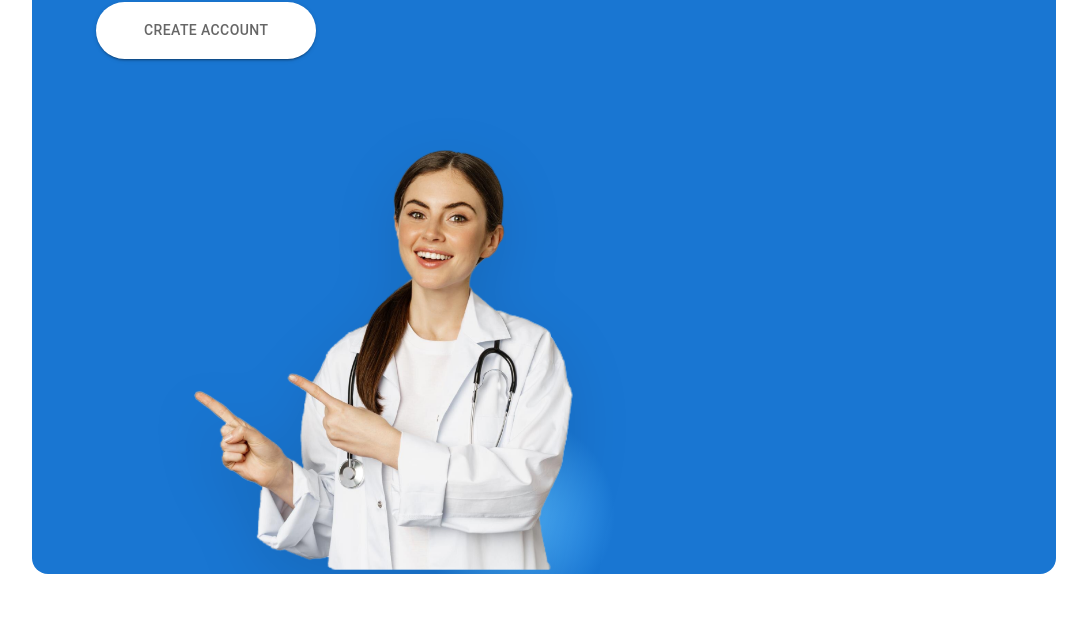
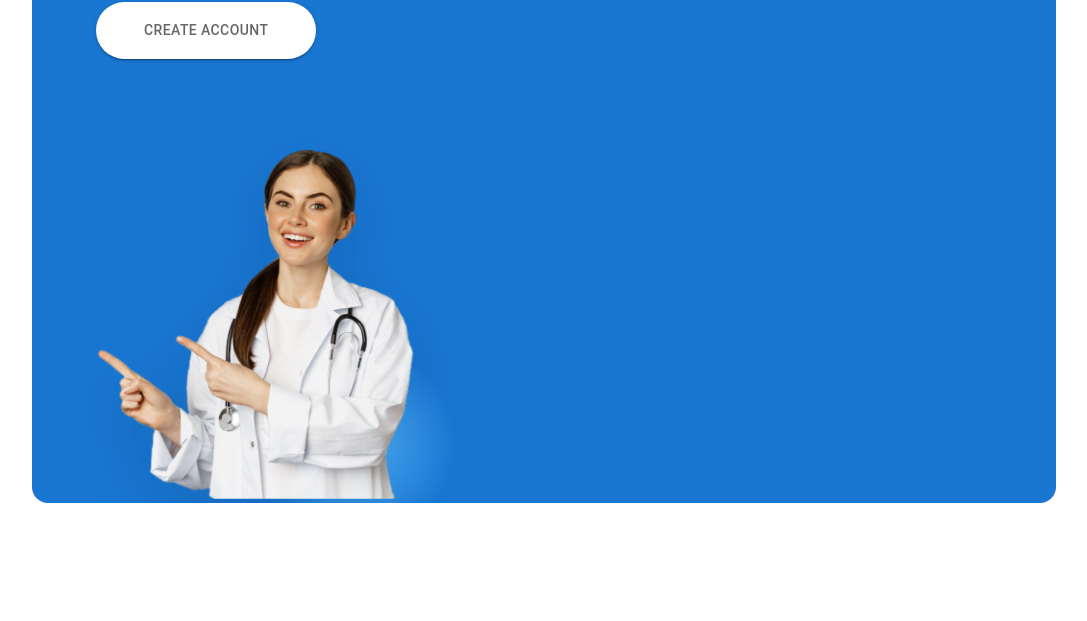
Before and after one commit to TYBVOC/BookMyDoc, a React (Vite) app in the folder frontend/: page / in a window 1280 px wide. Shown: the part 2776-3397 px from the top of the page, without its empty margins (96-1183 px from the left). Built offline with nearby package versions, Linux system fonts and the light colour scheme.

Commit message:
fixed issues

```diff
--- a/frontend/src/components/Banner.jsx
+++ b/frontend/src/components/Banner.jsx
@@ -5,7 +5,7 @@ import { assets } from '../assets/assets';
 
 const floatAnimation = keyframes`
   0% { transform: translateY(0px); }
-  50% { transform: translateY(-10px); }
+  50% { transform: translateY(-7px); }
   100% { transform: translateY(0px); }
 `;
 
@@ -93,7 +93,7 @@ const Banner = () => {
         </Grid2>
 
         {/* Right Side */}
-        <Grid2 item xs={12} md={6} sx={{marginLeft: "6rem", position: "relative", justifySelf: "flex-end", display: { xs: 'none', md: 'block' } }}>
+        <Grid2 item xs={12} md={6} sx={{ position: "relative", justifySelf: "flex-end", display: { xs: 'none', md: 'block' } }}>
           <Box
             sx={{
               position: 'relative',
@@ -120,7 +120,7 @@ const Banner = () => {
                 // bottom: 0,
                 // right: 0,
                 // height: '90%',
-                width: '30vw',
+                width: '25vw',
                 objectFit: "cover",
                 animation: {lg: `${floatAnimation} 6s ease-in-out infinite`},
                 filter: 'drop-shadow(0 20px 30px rgba(0,0,0,0.1))',
--- a/frontend/src/pages/Doctors.jsx
+++ b/frontend/src/pages/Doctors.jsx
@@ -50,7 +50,7 @@ const Doctors = () => {
 
         <List
           sx={{
-            display: { xs: showFilter ? 'flex' : 'none', md: 'flex' },
+            display: { xs: showFilter ? 'flex' : 'none', lg: 'flex' },
             flexDirection: 'column',
             gap: 1,
             width: { sm: 200 },
```
